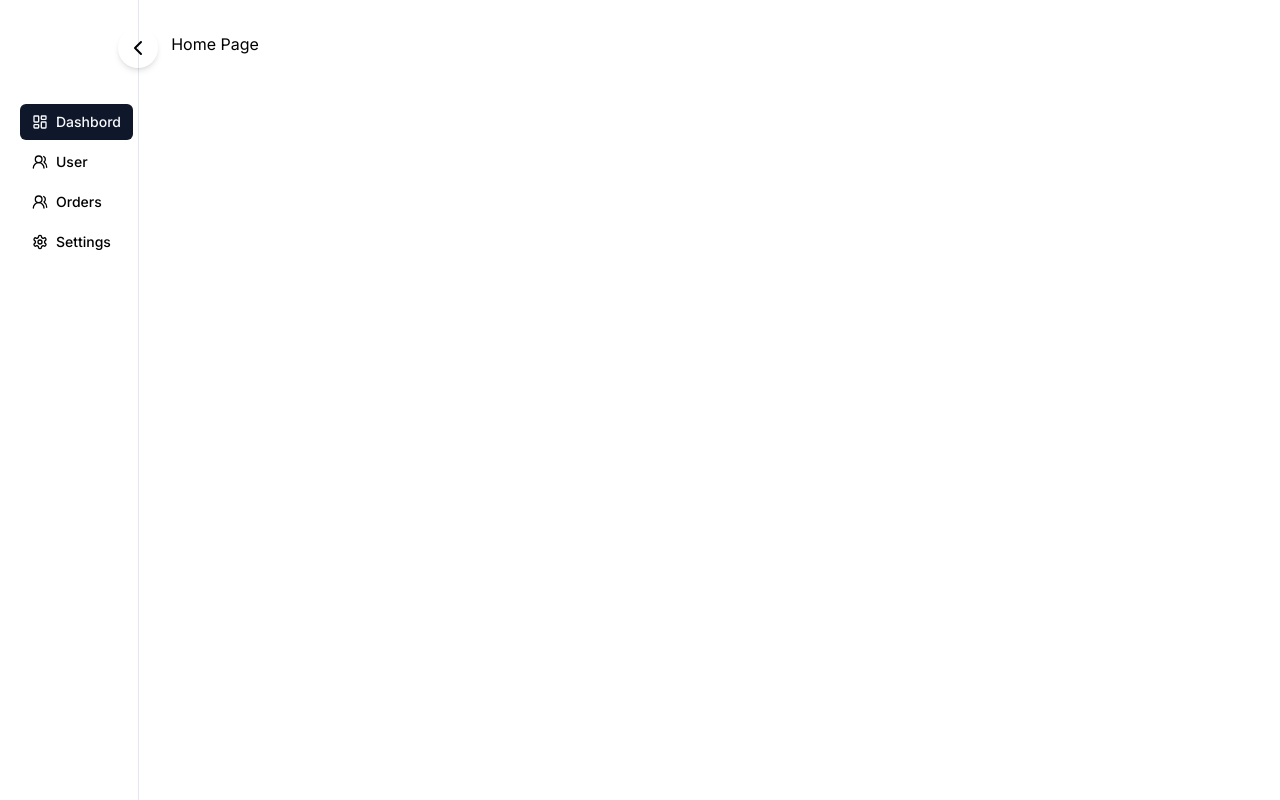
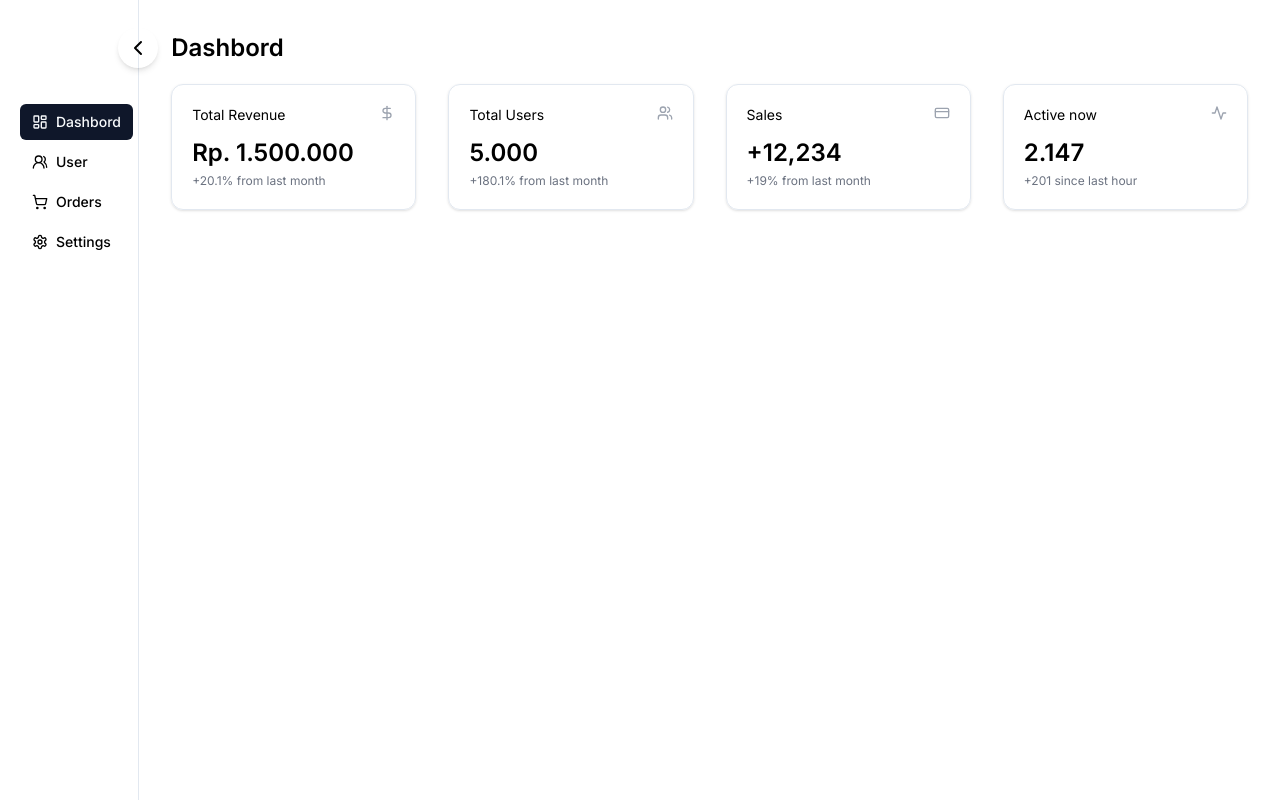
Before and after one commit to Glenn-Rhee/dashbord-shadcn, a Next.js app: page / in a window 1280 px wide. Built offline with nearby package versions, Linux system fonts and the light colour scheme; what tailwindcss-debug-screens would draw is missing.

Commit message:
Membuat dashbord awalan

```diff
--- a/src/app/page.tsx
+++ b/src/app/page.tsx
@@ -1,8 +1,22 @@
+import Card from "@/components/Card";
+import PageTitle from "@/components/PageTitle";
+import { cardData } from "@/lib/data";
 
 export default function Home() {
   return (
-    <div>
-      Home Page
+    <div className="flex flex-col w-full gap-5">
+      <PageTitle title="Dashbord" />
+      <section className="grid w-full grid-cols-1 gap-4 gap-x-8 transition-all sm:grid-cols-2 xl:grid-cols-4">
+        {cardData.map((card, i) => (
+          <Card
+            label={card.label}
+            amount={card.amount}
+            description={card.description}
+            icon={card.icon}
+            key={i}
+          />
+        ))}
+      </section>
     </div>
   );
 }
--- /dev/null
+++ b/src/components/Card.tsx
@@ -0,0 +1,34 @@
+import { cn } from "@/lib/utils";
+import { CardProps } from "@/types/components/main";
+import React from "react";
+
+export default function Card(props: CardProps) {
+  const { label, amount, description } = props;
+  return (
+    <CardContent>
+      <section className="flex justify-between gap-2">
+        {/* label */}
+        <p className="text-sm">{label}</p>
+
+        {/* icon */}
+        <props.icon className="h-4 w-4 text-gray-400" />
+      </section>
+      <section className="flex flex-col gap-1">
+        <h2 className="text-2xl font-semibold">{amount}</h2>
+        <p className="text-xs text-gray-500">{description}</p>
+      </section>
+    </CardContent>
+  );
+}
+
+export function CardContent(props: React.HtmlHTMLAttributes<HTMLDivElement>) {
+  return (
+    <div
+      {...props}
+      className={cn(
+        "flex w-full gap-3 flex-col rounded-xl border p-5 shadow",
+        props.className
+      )}
+    />
+  );
+}
--- /dev/null
+++ b/src/components/PageTitle.tsx
@@ -0,0 +1,7 @@
+import { cn } from "@/lib/utils";
+import { PageTitleProps } from "@/types/components/main";
+
+export default function PageTitle(props: PageTitleProps) {
+  const { title, className } = props;
+  return <h1 className={cn("text-2xl font-semibold", className)}>{title}</h1>;
+}
--- a/src/components/SidebarNav.tsx
+++ b/src/components/SidebarNav.tsx
@@ -7,6 +7,7 @@
   ChevronRight,
   LayoutDashboard,
   Settings,
+  ShoppingCart,
   UsersRound,
 } from "lucide-react";
 import { Button } from "./ui/button";
@@ -46,7 +47,7 @@
           },
           {
             title: "Orders",
-            icon: UsersRound,
+            icon: ShoppingCart,
             variant: "ghost",
             href: "/order",
           },
--- /dev/null
+++ b/src/lib/data/index.ts
@@ -0,0 +1,29 @@
+import { CardProps } from "@/types/components/main";
+import { Activity, CreditCard, DollarSign, Users } from "lucide-react";
+
+export const cardData: CardProps[] = [
+  {
+    label: "Total Revenue",
+    amount: "Rp. 1.500.000",
+    description: "+20.1% from last month",
+    icon: DollarSign,
+  },
+  {
+    label: "Total Users",
+    amount: "5.000",
+    description: "+180.1% from last month",
+    icon: Users,
+  },
+  {
+    label: "Sales",
+    amount: "+12,234",
+    description: "+19% from last month",
+    icon: CreditCard,
+  },
+  {
+    label: "Active now",
+    amount: "2.147",
+    description: "+201 since last hour",
+    icon: Activity,
+  },
+];
```
Also changed, not shown: src/types/components/main.ts (+12 -0 lines).
